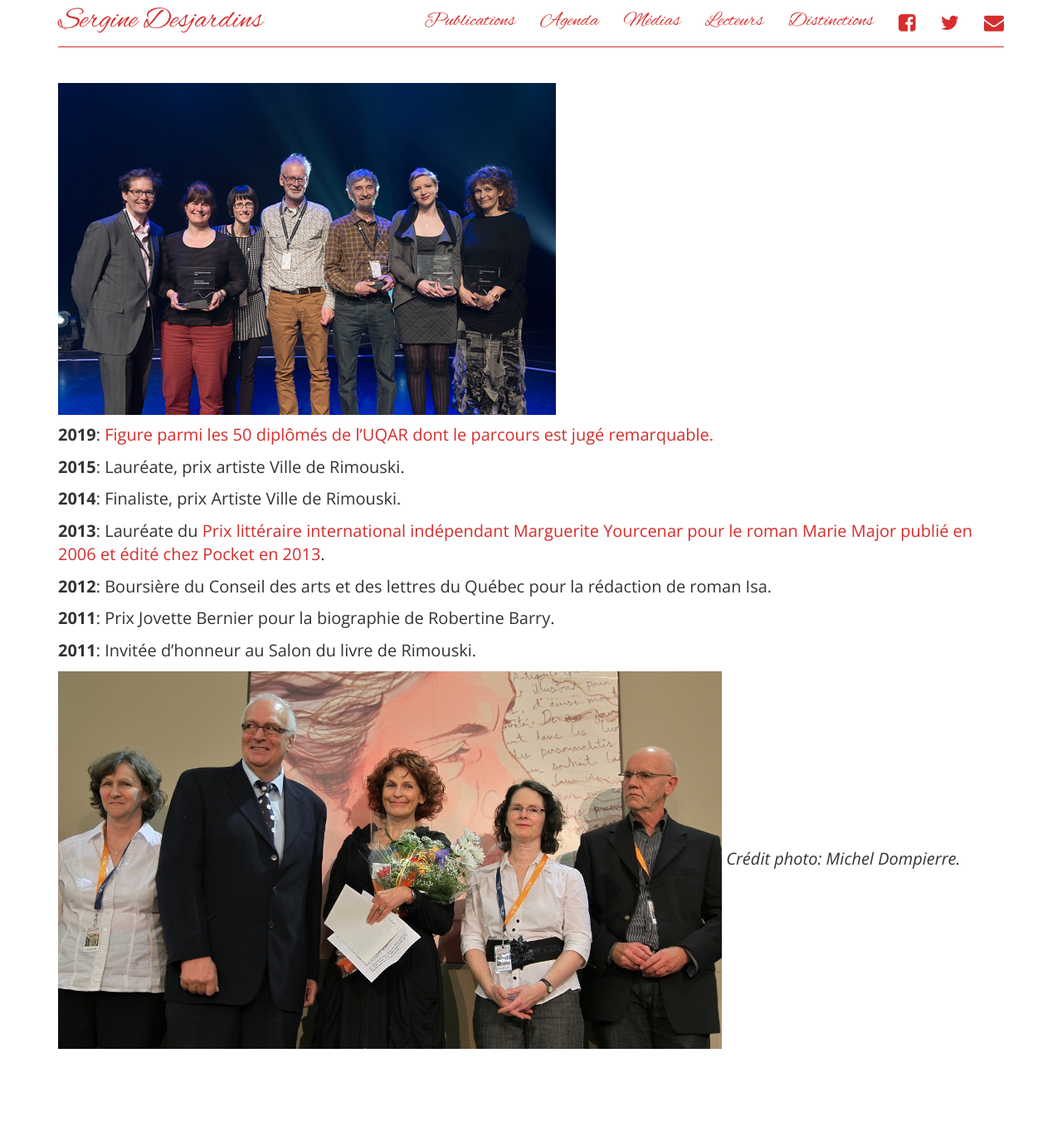
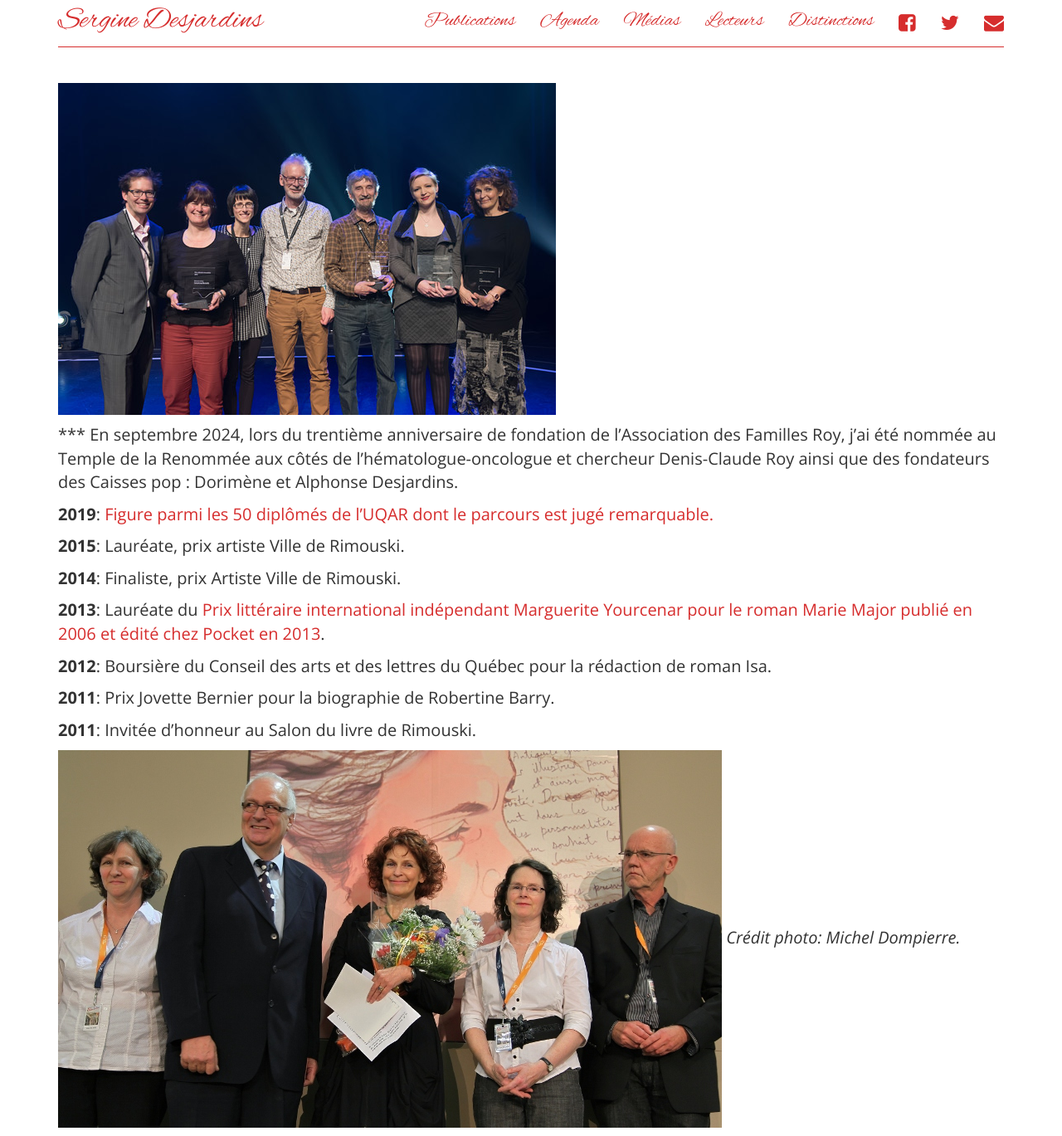
Before and after one commit to serginedesjardins/serginedesjardins.github.io, a Jekyll site: the page built from dis.md, in a window 1280 px wide and 1369 px high. Shown: the whole window at 83% size. Built offline with Jekyll 4.4.1, drawn with Linux system fonts in a browser that asks for light colours; nearby versions of some CDN libraries.

Commit message:
Temple de la Renommée

```diff
--- a/dis.md
+++ b/dis.md
@@ -5,6 +5,8 @@ permalink: /dis/
 ---
 
 <img src='../images/prixartiste.jpg' alt='photo'>
+
+*** En septembre 2024, lors du trentième anniversaire de fondation de l'Association des Familles Roy, j’ai été nommée au Temple de la Renommée aux côtés de l’hématologue-oncologue et chercheur Denis-Claude Roy ainsi que des fondateurs des Caisses pop : Dorimène et Alphonse Desjardins.
 
 **2019**: [Figure parmi les 50 diplômés de l'UQAR dont le parcours est jugé remarquable.](https://fr.calameo.com/books/000879539931cf2b0f894)
 
```
